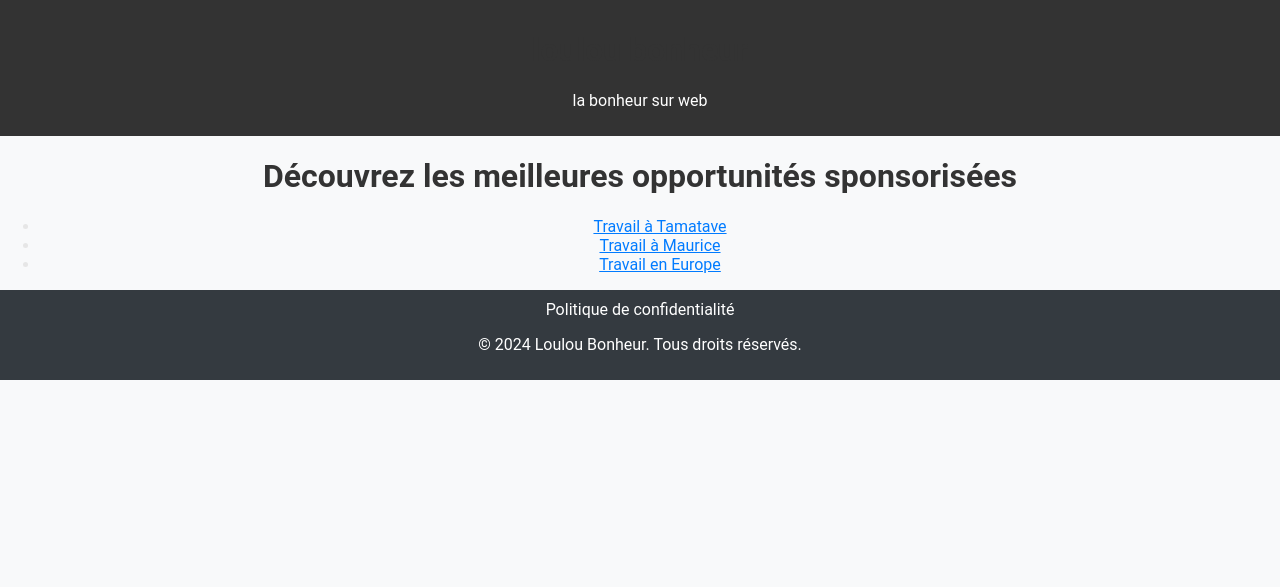
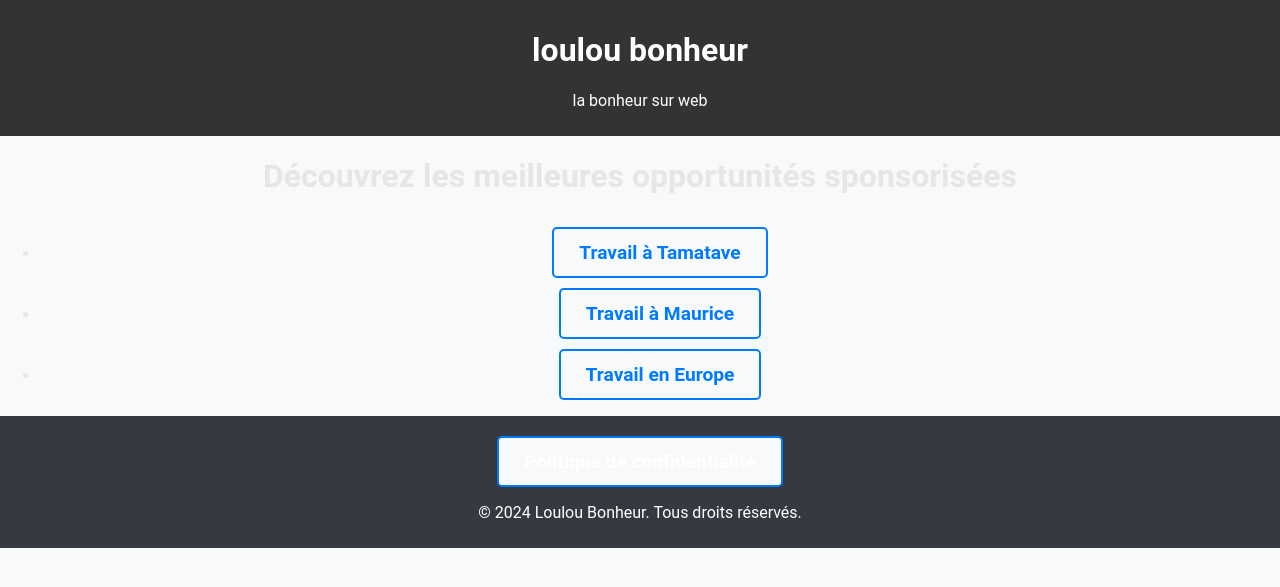
Before and after one commit to Chaloux13/loulou7, a Jekyll site: the page built from index.md, in a window 1280 px wide. Shown: the top 587 px of the page. Built offline with Jekyll 4.4.1, drawn with Linux system fonts in a browser that asks for light colours.

Commit message:
Update style.css

```diff
--- a/assets/css/style.css
+++ b/assets/css/style.css
@@ -16,25 +16,46 @@
 }
 
 
-footer {
-  background-color: #343a40;
-  color: white;
-  padding: 10px 0;
+/* Style global pour les liens */
+a {
+  color: #007bff;  /* Couleur du texte */
+  text-decoration: none;  /* Supprime la sous-ligne par défaut */
+  font-weight: bold;  /* Texte en gras */
+  padding: 10px 20px;  /* Espacement autour du texte */
+  border-radius: 5px;  /* Coins arrondis */
+  transition: all 0.3s ease;  /* Transition fluide pour l'effet au survol */
+  display: inline-block;  /* Pour que le padding s'applique correctement */
 }
 
-h1, h2 {
-  color: #333;
+/* Effet de survol (hover) : changement de couleur de fond et texte */
+a:hover {
+  background-color: #007bff;  /* Couleur de fond au survol */
+  color: white;  /* Texte en blanc au survol */
+  text-decoration: none;  /* Pas de sous-ligne au survol */
+  box-shadow: 0px 4px 6px rgba(0, 0, 0, 0.1);  /* Ombre portée pour l'effet visuel */
+}
+
+/* Style spécifique pour les liens dans les sections (par exemple, Facebook, Instagram, WhatsApp) */
+h3 {
+  font-size: 1.5rem;  /* Taille de la police pour le titre de la section */
+  color: #333;  /* Couleur sombre pour les titres */
+  margin-bottom: 15px;  /* Espacement sous le titre */
 }
 
 a {
-  color: #007bff;
+  background-color: #f8f9fa;  /* Couleur de fond claire pour les liens */
+  border: 2px solid #007bff;  /* Bordure bleue autour du lien */
+  padding: 12px 25px;  /* Espacement généreux autour du texte */
+  font-size: 1.2rem;  /* Taille de texte légèrement plus grande */
+  margin-top: 10px;  /* Espacement au-dessus des liens */
+  text-align: center;  /* Centre le texte du lien */
 }
 
 a:hover {
-  color: #0056b3;
+  background-color: #007bff;  /* Couleur de fond bleue au survol */
+  border-color: #0056b3;  /* Bordure plus foncée au survol */
+  color: white;  /* Texte blanc au survol */
 }
-
-
 
 
 footer {
```
